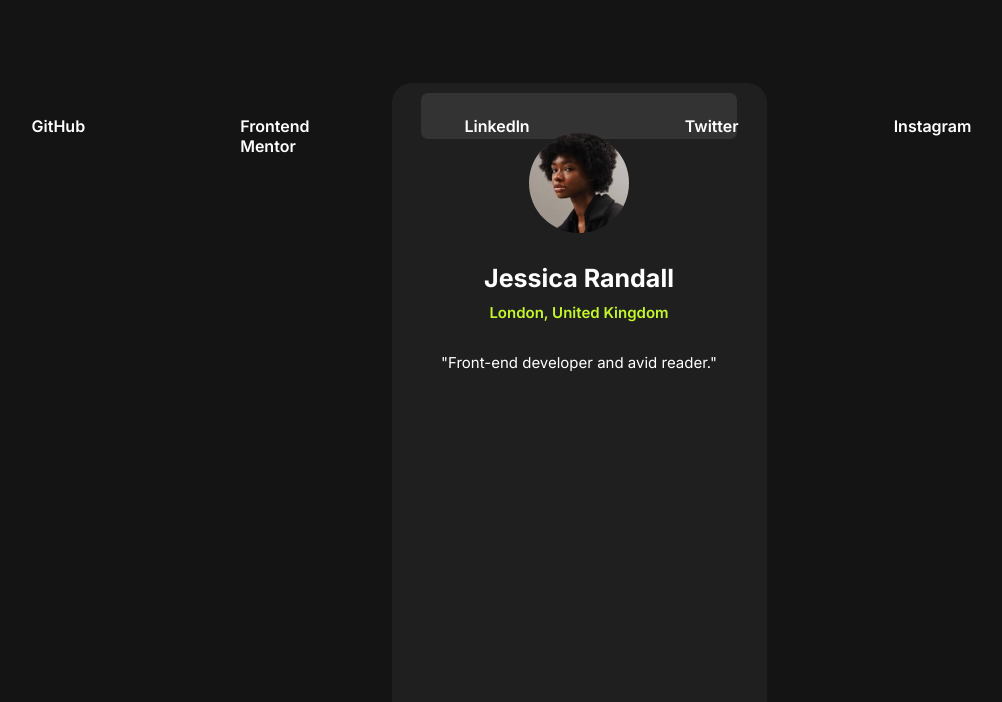
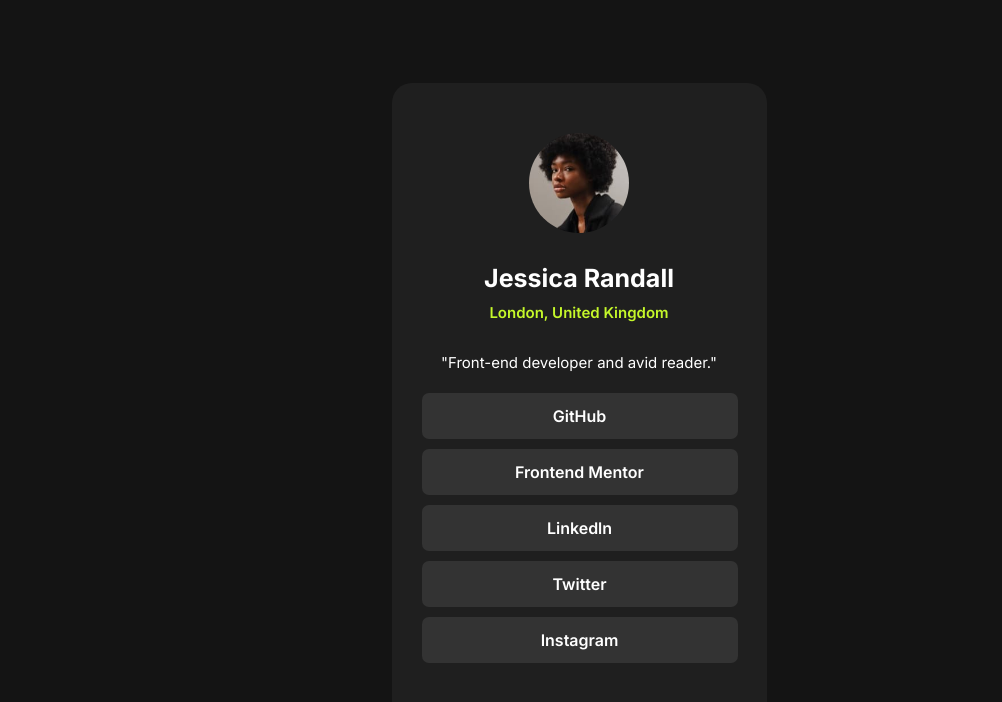
Before and after one commit to Shariar-Ahamed/Social_links_profile, a plain HTML site: page index.html in a window 1280 px wide. Shown: the whole page, without its empty margins (61-1063 px from the left). Drawn offline with Linux system fonts and the light colour scheme.

Commit message:
style.css

```diff
--- a/style.css
+++ b/style.css
@@ -77,7 +77,7 @@ img{
   padding: 10px;
 }
 
-li{
+ul{
   width: 200px;
   height: 300px;
   margin-right: 155px;
@@ -87,7 +87,7 @@ li{
 
 }
 
-ul{
+li{
   width: 300px;
   height: 30px;
   background-color: var(--greyA);
@@ -102,7 +102,7 @@ ul{
 
 }
 
-li ul:hover{
+ul li:hover{
 background-color: var(--green);
 color: var(--greyC) ;
 transition: 0.8s;
```
